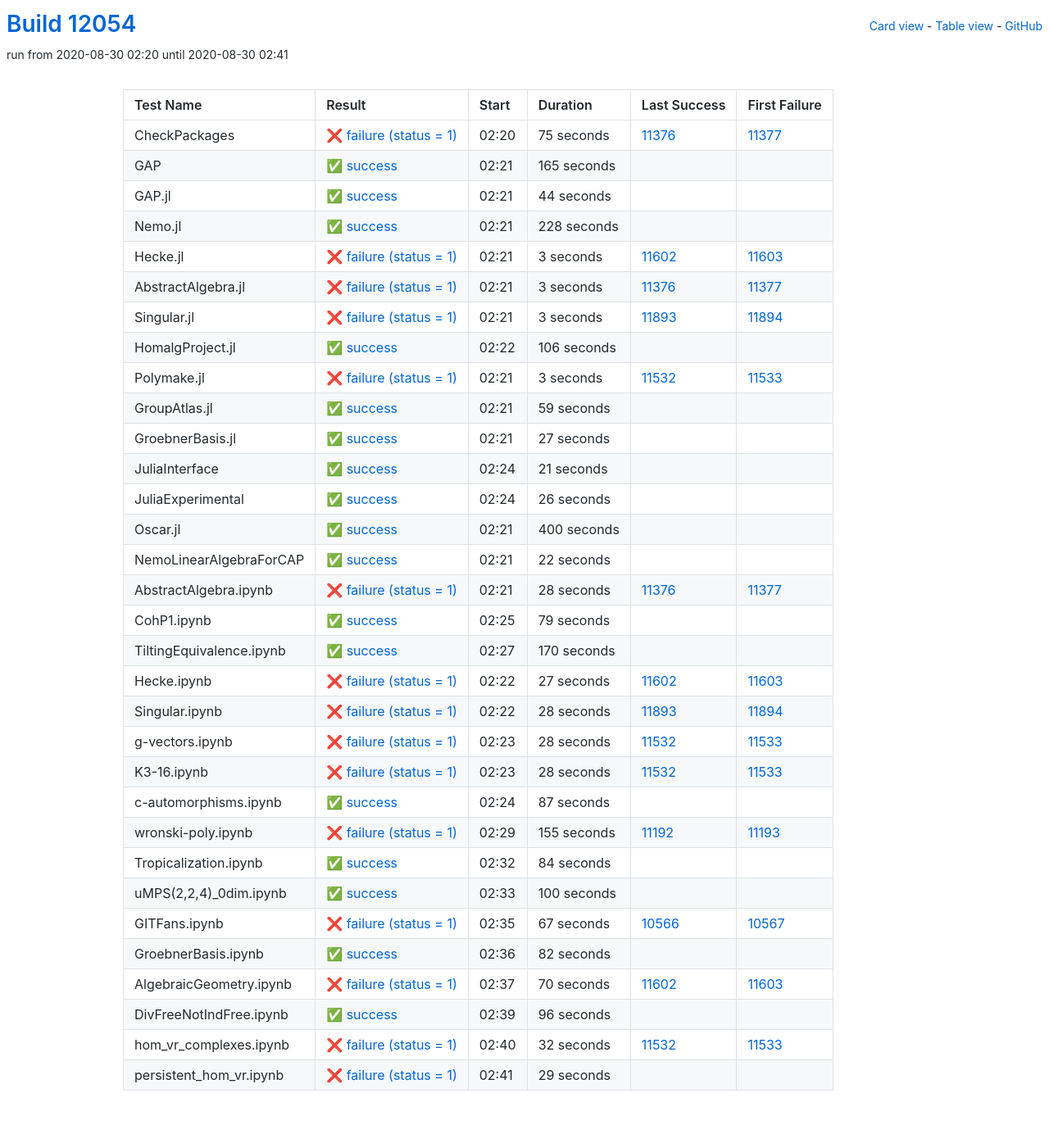
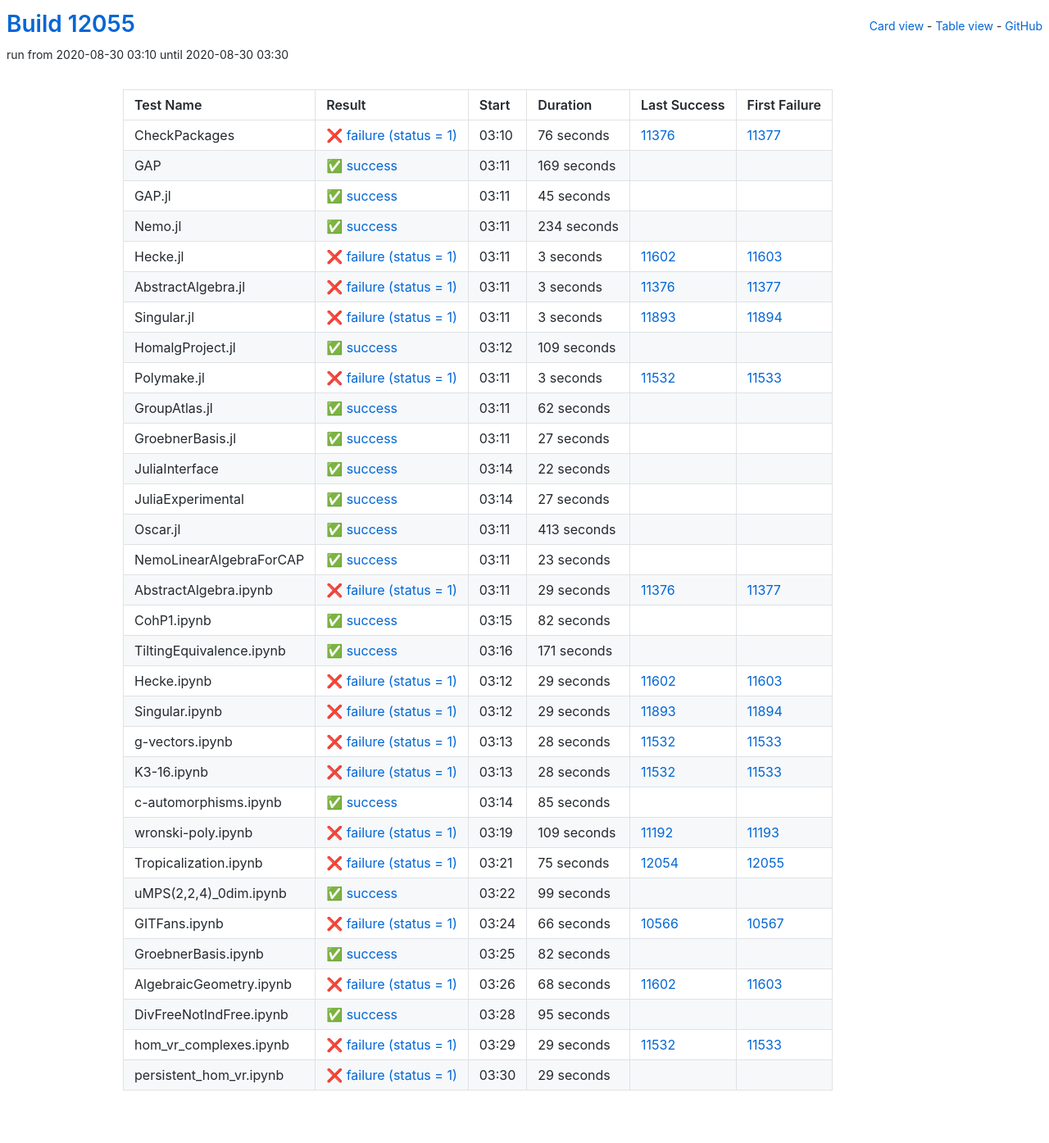
Before and after one commit to oscar-system/oscar-ci-status, a Jekyll site: the page built from table.html, in a window 1280 px wide. Shown: the whole page at 82% size. Built offline with Jekyll 4.4.1, drawn with Linux system fonts in a browser that asks for light colours.

Commit message:
Build #12055

```diff
--- a/_data/ci.yml
+++ b/_data/ci.yml
@@ -1,6 +1,6 @@
 ---
-build: 12054
-build_url: https://oscarci.mathematik.uni-kl.de/job/oscar/12054/
+build: 12055
+build_url: https://oscarci.mathematik.uni-kl.de/job/oscar/12055/
 job: oscar
 organization: oscar-system
 repo: oscar-ci-status
@@ -8,56 +8,56 @@
 tests:
 - name: CheckPackages
   id: checkpackages
-  log: https://oscarci.mathematik.uni-kl.de/job/oscar/12054/artifact/logs/build-12054/CheckPackages.log
-  start: 2020-08-30 02:20
+  log: https://oscarci.mathematik.uni-kl.de/job/oscar/12055/artifact/logs/build-12055/CheckPackages.log
+  start: 2020-08-30 03:10
   success: false
   exitcode: 1
   status: failure
-  duration: 75
+  duration: 76
   last_success: 11376
   last_success_url: https://oscarci.mathematik.uni-kl.de/job/oscar/11376/
   first_failure: 11377
   first_failure_url: https://oscarci.mathematik.uni-kl.de/job/oscar/11377/
 - name: GAP
   id: gap
-  log: https://oscarci.mathematik.uni-kl.de/job/oscar/12054/artifact/logs/build-12054/GAP.log
-  start: 2020-08-30 02:21
+  log: https://oscarci.mathematik.uni-kl.de/job/oscar/12055/artifact/logs/build-12055/GAP.log
+  start: 2020-08-30 03:11
   success: true
   exitcode: 0
   status: success
-  duration: 165
+  duration: 169
   last_success: false
   last_success_url:
   first_failure: false
   first_failure_url:
 - name: GAP.jl
   id: gap-jl
-  log: https://oscarci.mathematik.uni-kl.de/job/oscar/12054/artifact/logs/build-12054/GAP.jl.log
-  start: 2020-08-30 02:21
+  log: https://oscarci.mathematik.uni-kl.de/job/oscar/12055/artifact/logs/build-12055/GAP.jl.log
+  start: 2020-08-30 03:11
   success: true
   exitcode: 0
   status: success
-  duration: 44
+  duration: 45
   last_success: false
   last_success_url:
   first_failure: false
   first_failure_url:
 - name: Nemo.jl
   id: nemo-jl
-  log: https://oscarci.mathematik.uni-kl.de/job/oscar/12054/artifact/logs/build-12054/Nemo.jl.log
-  start: 2020-08-30 02:21
+  log: https://oscarci.mathematik.uni-kl.de/job/oscar/12055/artifact/logs/build-12055/Nemo.jl.log
+  start: 2020-08-30 03:11
   success: true
   exitcode: 0
   status: success
-  duration: 228
+  duration: 234
   last_success: false
   last_success_url:
   first_failure: false
   first_failure_url:
 - name: Hecke.jl
   id: hecke-jl
-  log: https://oscarci.mathematik.uni-kl.de/job/oscar/12054/artifact/logs/build-12054/Hecke.jl.log
-  start: 2020-08-30 02:21
+  log: https://oscarci.mathematik.uni-kl.de/job/oscar/12055/artifact/logs/build-12055/Hecke.jl.log
+  start: 2020-08-30 03:11
   success: false
   exitcode: 1
   status: failure
@@ -68,8 +68,8 @@
   first_failure_url: https://oscarci.mathematik.uni-kl.de/job/oscar/11603/
 - name: AbstractAlgebra.jl
   id: abstractalgebra-jl
-  log: https://oscarci.mathematik.uni-kl.de/job/oscar/12054/artifact/logs/build-12054/AbstractAlgebra.jl.log
-  start: 2020-08-30 02:21
+  log: https://oscarci.mathematik.uni-kl.de/job/oscar/12055/artifact/logs/build-12055/AbstractAlgebra.jl.log
+  start: 2020-08-30 03:11
   success: false
   exitcode: 1
   status: failure
@@ -80,8 +80,8 @@
   first_failure_url: https://oscarci.mathematik.uni-kl.de/job/oscar/11377/
 - name: Singular.jl
   id: singular-jl
-  log: https://oscarci.mathematik.uni-kl.de/job/oscar/12054/artifact/logs/build-12054/Singular.jl.log
-  start: 2020-08-30 02:21
+  log: https://oscarci.mathematik.uni-kl.de/job/oscar/12055/artifact/logs/build-12055/Singular.jl.log
+  start: 2020-08-30 03:11
   success: false
   exitcode: 1
   status: failure
@@ -92,20 +92,20 @@
   first_failure_url: https://oscarci.mathematik.uni-kl.de/job/oscar/11894/
 - name: HomalgProject.jl
   id: homalgproject-jl
-  log: https://oscarci.mathematik.uni-kl.de/job/oscar/12054/artifact/logs/build-12054/HomalgProject.jl.log
-  start: 2020-08-30 02:22
+  log: https://oscarci.mathematik.uni-kl.de/job/oscar/12055/artifact/logs/build-12055/HomalgProject.jl.log
+  start: 2020-08-30 03:12
   success: true
   exitcode: 0
   status: success
-  duration: 106
+  duration: 109
   last_success: false
   last_success_url:
   first_failure: false
   first_failure_url:
 - name: Polymake.jl
   id: polymake-jl
-  log: https://oscarci.mathematik.uni-kl.de/job/oscar/12054/artifact/logs/build-12054/Polymake.jl.log
-  start: 2020-08-30 02:21
+  log: https://oscarci.mathematik.uni-kl.de/job/oscar/12055/artifact/logs/build-12055/Polymake.jl.log
+  start: 2020-08-30 03:11
   success: false
   exitcode: 1
   status: failure
@@ -116,20 +116,20 @@
   first_failure_url: https://oscarci.mathematik.uni-kl.de/job/oscar/11533/
 - name: GroupAtlas.jl
   id: groupatlas-jl
-  log: https://oscarci.mathematik.uni-kl.de/job/oscar/12054/artifact/logs/build-12054/GroupAtlas.jl.log
-  start: 2020-08-30 02:21
+  log: https://oscarci.mathematik.uni-kl.de/job/oscar/12055/artifact/logs/build-12055/GroupAtlas.jl.log
+  start: 2020-08-30 03:11
   success: true
   exitcode: 0
   status: success
-  duration: 59
+  duration: 62
   last_success: false
   last_success_url:
   first_failure: false
   first_failure_url:
 - name: GroebnerBasis.jl
   id: groebnerbasis-jl
-  log: https://oscarci.mathematik.uni-kl.de/job/oscar/12054/artifact/logs/build-12054/GroebnerBasis.jl.log
-  start: 2020-08-30 02:21
+  log: https://oscarci.mathematik.uni-kl.de/job/oscar/12055/artifact/logs/build-12055/GroebnerBasis.jl.log
+  start: 2020-08-30 03:11
   success: true
   exitcode: 0
   status: success
@@ -140,44 +140,8 @@
   first_failure_url:
 - name: JuliaInterface
   id: juliainterface
-  log: https://oscarci.mathematik.uni-kl.de/job/oscar/12054/artifact/logs/build-12054/JuliaInterface.log
-  start: 2020-08-30 02:24
-  success: true
-  exitcode: 0
-  status: success
-  duration: 21
-  last_success: false
-  last_success_url:
-  first_failure: false
-  first_failure_url:
-- name: JuliaExperimental
-  id: juliaexperimental
-  log: https://oscarci.mathematik.uni-kl.de/job/oscar/12054/artifact/logs/build-12054/JuliaExperimental.log
-  start: 2020-08-30 02:24
-  success: true
-  exitcode: 0
-  status: success
-  duration: 26
-  last_success: false
-  last_success_url:
-  first_failure: false
-  first_failure_url:
-- name: Oscar.jl
-  id: oscar-jl
-  log: https://oscarci.mathematik.uni-kl.de/job/oscar/12054/artifact/logs/build-12054/Oscar.jl.log
-  start: 2020-08-30 02:21
-  success: true
-  exitcode: 0
-  status: success
-  duration: 400
-  last_success: false
-  last_success_url:
-  first_failure: false
-  first_failure_url:
-- name: NemoLinearAlgebraForCAP
-  id: nemolinearalgebraforcap
-  log: https://oscarci.mathematik.uni-kl.de/job/oscar/12054/artifact/logs/build-12054/NemoLinearAlgebraForCAP.log
-  start: 2020-08-30 02:21
+  log: https://oscarci.mathematik.uni-kl.de/job/oscar/12055/artifact/logs/build-12055/JuliaInterface.log
+  start: 2020-08-30 03:14
   success: true
   exitcode: 0
   status: success
@@ -186,70 +150,106 @@
   last_success_url:
   first_failure: false
   first_failure_url:
+- name: JuliaExperimental
+  id: juliaexperimental
+  log: https://oscarci.mathematik.uni-kl.de/job/oscar/12055/artifact/logs/build-12055/JuliaExperimental.log
+  start: 2020-08-30 03:14
+  success: true
+  exitcode: 0
+  status: success
+  duration: 27
+  last_success: false
+  last_success_url:
+  first_failure: false
+  first_failure_url:
+- name: Oscar.jl
+  id: oscar-jl
+  log: https://oscarci.mathematik.uni-kl.de/job/oscar/12055/artifact/logs/build-12055/Oscar.jl.log
+  start: 2020-08-30 03:11
+  success: true
+  exitcode: 0
+  status: success
+  duration: 413
+  last_success: false
+  last_success_url:
+  first_failure: false
+  first_failure_url:
+- name: NemoLinearAlgebraForCAP
+  id: nemolinearalgebraforcap
+  log: https://oscarci.mathematik.uni-kl.de/job/oscar/12055/artifact/logs/build-12055/NemoLinearAlgebraForCAP.log
+  start: 2020-08-30 03:11
+  success: true
+  exitcode: 0
+  status: success
+  duration: 23
+  last_success: false
+  last_success_url:
+  first_failure: false
+  first_failure_url:
 - name: AbstractAlgebra.ipynb
   id: abstractalgebra-ipynb
-  log: https://oscarci.mathematik.uni-kl.de/job/oscar/12054/artifact/logs/build-12054/AbstractAlgebra.ipynb.log
-  start: 2020-08-30 02:21
+  log: https://oscarci.mathematik.uni-kl.de/job/oscar/12055/artifact/logs/build-12055/AbstractAlgebra.ipynb.log
+  start: 2020-08-30 03:11
   success: false
   exitcode: 1
   status: failure
-  duration: 28
+  duration: 29
   last_success: 11376
   last_success_url: https://oscarci.mathematik.uni-kl.de/job/oscar/11376/
   first_failure: 11377
   first_failure_url: https://oscarci.mathematik.uni-kl.de/job/oscar/11377/
 - name: CohP1.ipynb
   id: cohp1-ipynb
-  log: https://oscarci.mathematik.uni-kl.de/job/oscar/12054/artifact/logs/build-12054/CohP1.ipynb.log
-  start: 2020-08-30 02:25
+  log: https://oscarci.mathematik.uni-kl.de/job/oscar/12055/artifact/logs/build-12055/CohP1.ipynb.log
+  start: 2020-08-30 03:15
   success: true
   exitcode: 0
   status: success
-  duration: 79
+  duration: 82
   last_success: false
   last_success_url:
   first_failure: false
   first_failure_url:
 - name: TiltingEquivalence.ipynb
   id: tiltingequivalence-ipynb
-  log: https://oscarci.mathematik.uni-kl.de/job/oscar/12054/artifact/logs/build-12054/TiltingEquivalence.ipynb.log
-  start: 2020-08-30 02:27
+  log: https://oscarci.mathematik.uni-kl.de/job/oscar/12055/artifact/logs/build-12055/TiltingEquivalence.ipynb.log
+  start: 2020-08-30 03:16
   success: true
   exitcode: 0
   status: success
-  duration: 170
+  duration: 171
   last_success: false
   last_success_url:
   first_failure: false
   first_failure_url:
 - name: Hecke.ipynb
   id: hecke-ipynb
-  log: https://oscarci.mathematik.uni-kl.de/job/oscar/12054/artifact/logs/build-12054/Hecke.ipynb.log
-  start: 2020-08-30 02:22
+  log: https://oscarci.mathematik.uni-kl.de/job/oscar/12055/artifact/logs/build-12055/Hecke.ipynb.log
+  start: 2020-08-30 03:12
   success: false
   exitcode: 1
   status: failure
-  duration: 27
+  duration: 29
   last_success: 11602
   last_success_url: https://oscarci.mathematik.uni-kl.de/job/oscar/11602/
   first_failure: 11603
   first_failure_url: https://oscarci.mathematik.uni-kl.de/job/oscar/11603/
 - name: Singular.ipynb
   id: singular-ipynb
-  log: https://oscarci.mathematik.uni-kl.de/job/oscar/12054/artifact/logs/build-12054/Singular.ipynb.log
-  start: 2020-08-30 02:22
+  log: https://oscarci.mathematik.uni-kl.de/job/oscar/12055/artifact/logs/build-12055/Singular.ipynb.log
+  start: 2020-08-30 03:12
   success: false
   exitcode: 1
   status: failure
-  duration: 28
+  duration: 29
   last_success: 11893
   last_success_url: https://oscarci.mathematik.uni-kl.de/job/oscar/11893/
   first_failure: 11894
   first_failure_url: https://oscarci.mathematik.uni-kl.de/job/oscar/11894/
 - name: g-vectors.ipynb
   id: g-vectors-ipynb
-  log: https://oscarci.mathematik.uni-kl.de/job/oscar/12054/artifact/logs/build-12054/g-vectors.ipynb.log
-  start: 2020-08-30 02:23
+  log: https://oscarci.mathematik.uni-kl.de/job/oscar/12055/artifact/logs/build-12055/g-vectors.ipynb.log
+  start: 2020-08-30 03:13
   success: false
   exitcode: 1
   status: failure
@@ -260,8 +260,8 @@
   first_failure_url: https://oscarci.mathematik.uni-kl.de/job/oscar/11533/
 - name: K3-16.ipynb
   id: k3-16-ipynb
-  log: https://oscarci.mathematik.uni-kl.de/job/oscar/12054/artifact/logs/build-12054/K3-16.ipynb.log
-  start: 2020-08-30 02:23
+  log: https://oscarci.mathematik.uni-kl.de/job/oscar/12055/artifact/logs/build-12055/K3-16.ipynb.log
+  start: 2020-08-30 03:13
   success: false
   exitcode: 1
   status: failure
@@ -272,68 +272,68 @@
   first_failure_url: https://oscarci.mathematik.uni-kl.de/job/oscar/11533/
 - name: c-automorphisms.ipynb
   id: c-automorphisms-ipynb
-  log: https://oscarci.mathematik.uni-kl.de/job/oscar/12054/artifact/logs/build-12054/c-automorphisms.ipynb.log
-  start: 2020-08-30 02:24
+  log: https://oscarci.mathematik.uni-kl.de/job/oscar/12055/artifact/logs/build-12055/c-automorphisms.ipynb.log
+  start: 2020-08-30 03:14
   success: true
   exitcode: 0
   status: success
-  duration: 87
+  duration: 85
   last_success: false
   last_success_url:
   first_failure: false
   first_failure_url:
 - name: wronski-poly.ipynb
   id: wronski-poly-ipynb
-  log: https://oscarci.mathematik.uni-kl.de/job/oscar/12054/artifact/logs/build-12054/wronski-poly.ipynb.log
-  start: 2020-08-30 02:29
+  log: https://oscarci.mathematik.uni-kl.de/job/oscar/12055/artifact/logs/build-12055/wronski-poly.ipynb.log
+  start: 2020-08-30 03:19
   success: false
   exitcode: 1
   status: failure
-  duration: 155
+  duration: 109
   last_success: 11192
   last_success_url: https://oscarci.mathematik.uni-kl.de/job/oscar/11192/
   first_failure: 11193
   first_failure_url: https://oscarci.mathematik.uni-kl.de/job/oscar/11193/
 - name: Tropicalization.ipynb
   id: tropicalization-ipynb
-  log: https://oscarci.mathematik.uni-kl.de/job/oscar/12054/artifact/logs/build-12054/Tropicalization.ipynb.log
-  start: 2020-08-30 02:32
+  log: https://oscarci.mathematik.uni-kl.de/job/oscar/12055/artifact/logs/build-12055/Tropicalization.ipynb.log
+  start: 2020-08-30 03:21
+  success: false
+  exitcode: 1
+  status: failure
+  duration: 75
+  last_success: 12054
+  last_success_url: https://oscarci.mathematik.uni-kl.de/job/oscar/12054/
+  first_failure: 12055
+  first_failure_url: https://oscarci.mathematik.uni-kl.de/job/oscar/12055/
+- name: uMPS(2,2,4)_0dim.ipynb
+  id: umps-2-2-4-0dim-ipynb
+  log: https://oscarci.mathematik.uni-kl.de/job/oscar/12055/artifact/logs/build-12055/uMPS-2-2-4-_0dim.ipynb.log
+  start: 2020-08-30 03:22
   success: true
   exitcode: 0
   status: success
-  duration: 84
-  last_success: false
-  last_success_url:
-  first_failure: false
-  first_failure_url:
-- name: uMPS(2,2,4)_0dim.ipynb
-  id: umps-2-2-4-0dim-ipynb
-  log: https://oscarci.mathematik.uni-kl.de/job/oscar/12054/artifact/logs/build-12054/uMPS-2-2-4-_0dim.ipynb.log
-  start: 2020-08-30 02:33
-  success: true
-  exitcode: 0
-  status: success
-  duration: 100
+  duration: 99
   last_success: false
   last_success_url:
   first_failure: false
   first_failure_url:
 - name: GITFans.ipynb
   id: gitfans-ipynb
-  log: https://oscarci.mathematik.uni-kl.de/job/oscar/12054/artifact/logs/build-12054/GITFans.ipynb.log
-  start: 2020-08-30 02:35
+  log: https://oscarci.mathematik.uni-kl.de/job/oscar/12055/artifact/logs/build-12055/GITFans.ipynb.log
+  start: 2020-08-30 03:24
   success: false
   exitcode: 1
   status: failure
-  duration: 67
+  duration: 66
   last_success: 10566
   last_success_url: https://oscarci.mathematik.uni-kl.de/job/oscar/10566/
   first_failure: 10567
   first_failure_url: https://oscarci.mathematik.uni-kl.de/job/oscar/10567/
 - name: GroebnerBasis.ipynb
   id: groebnerbasis-ipynb
-  log: https://oscarci.mathematik.uni-kl.de/job/oscar/12054/artifact/logs/build-12054/GroebnerBasis.ipynb.log
-  start: 2020-08-30 02:36
+  log: https://oscarci.mathematik.uni-kl.de/job/oscar/12055/artifact/logs/build-12055/GroebnerBasis.ipynb.log
+  start: 2020-08-30 03:25
   success: true
   exitcode: 0
   status: success
@@ -344,44 +344,44 @@
   first_failure_url:
 - name: AlgebraicGeometry.ipynb
   id: algebraicgeometry-ipynb
-  log: https://oscarci.mathematik.uni-kl.de/job/oscar/12054/artifact/logs/build-12054/AlgebraicGeometry.ipynb.log
-  start: 2020-08-30 02:37
+  log: https://oscarci.mathematik.uni-kl.de/job/oscar/12055/artifact/logs/build-12055/AlgebraicGeometry.ipynb.log
+  start: 2020-08-30 03:26
   success: false
   exitcode: 1
   status: failure
-  duration: 70
+  duration: 68
   last_success: 11602
   last_success_url: https://oscarci.mathematik.uni-kl.de/job/oscar/11602/
   first_failure: 11603
   first_failure_url: https://oscarci.mathematik.uni-kl.de/job/oscar/11603/
 - name: DivFreeNotIndFree.ipynb
   id: divfreenotindfree-ipynb
-  log: https://oscarci.mathematik.uni-kl.de/job/oscar/12054/artifact/logs/build-12054/DivFreeNotIndFree.ipynb.log
-  start: 2020-08-30 02:39
+  log: https://oscarci.mathematik.uni-kl.de/job/oscar/12055/artifact/logs/build-12055/DivFreeNotIndFree.ipynb.log
+  start: 2020-08-30 03:28
   success: true
   exitcode: 0
   status: success
-  duration: 96
+  duration: 95
   last_success: false
   last_success_url:
   first_failure: false
   first_failure_url:
 - name: hom_vr_complexes.ipynb
   id: hom-vr-complexes-ipynb
-  log: https://oscarci.mathematik.uni-kl.de/job/oscar/12054/artifact/logs/build-12054/hom_vr_complexes.ipynb.log
-  start: 2020-08-30 02:40
+  log: https://oscarci.mathematik.uni-kl.de/job/oscar/12055/artifact/logs/build-12055/hom_vr_complexes.ipynb.log
+  start: 2020-08-30 03:29
   success: false
   exitcode: 1
   status: failure
-  duration: 32
+  duration: 29
   last_success: 11532
   last_success_url: https://oscarci.mathematik.uni-kl.de/job/oscar/11532/
   first_failure: 11533
   first_failure_url: https://oscarci.mathematik.uni-kl.de/job/oscar/11533/
 - name: persistent_hom_vr.ipynb
   id: persistent-hom-vr-ipynb
-  log: https://oscarci.mathematik.uni-kl.de/job/oscar/12054/artifact/logs/build-12054/persistent_hom_vr.ipynb.log
-  start: 2020-08-30 02:41
+  log: https://oscarci.mathematik.uni-kl.de/job/oscar/12055/artifact/logs/build-12055/persistent_hom_vr.ipynb.log
+  start: 2020-08-30 03:30
   success: false
   exitcode: 1
   status: failure
```
Also changed, not shown: README.md.
